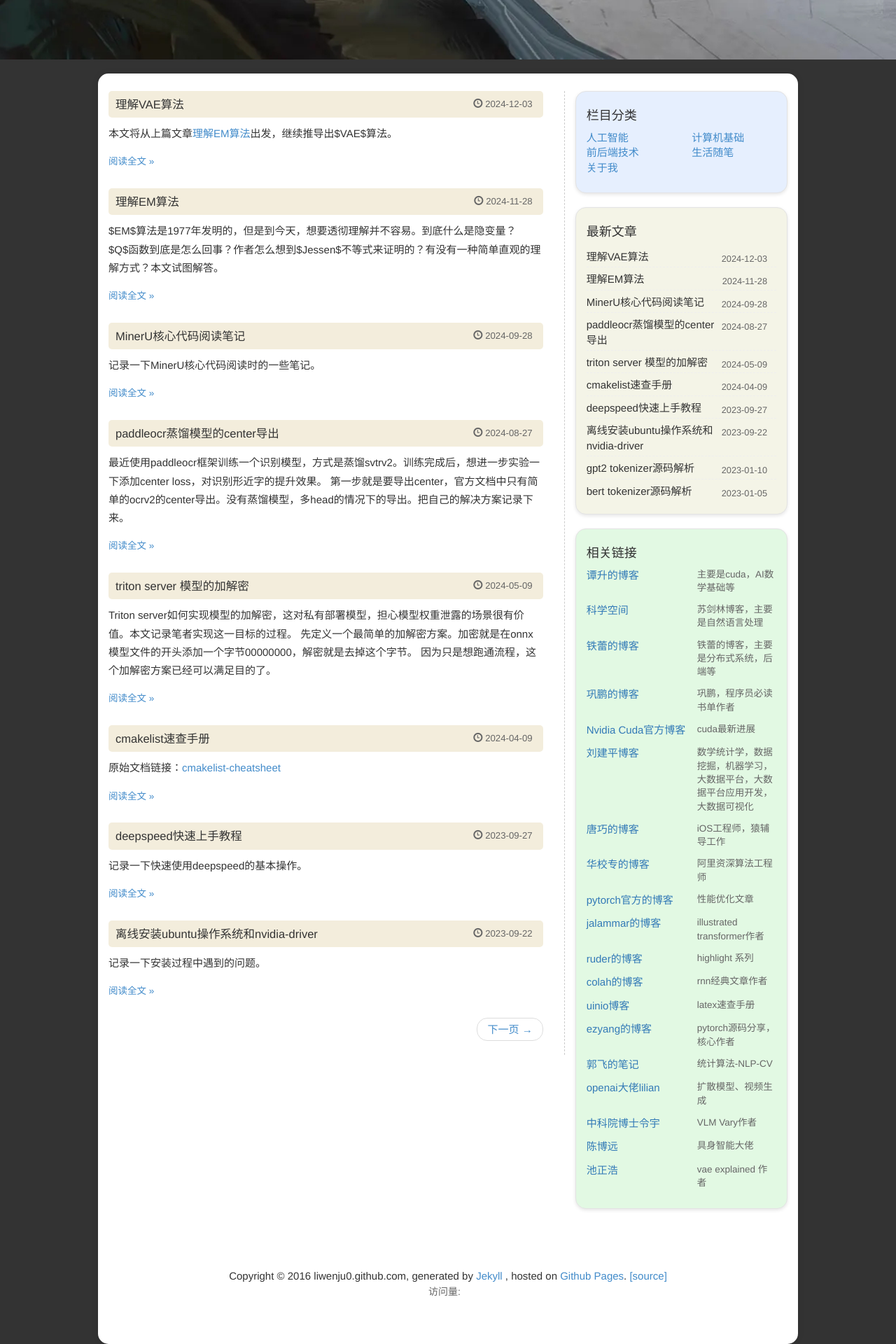
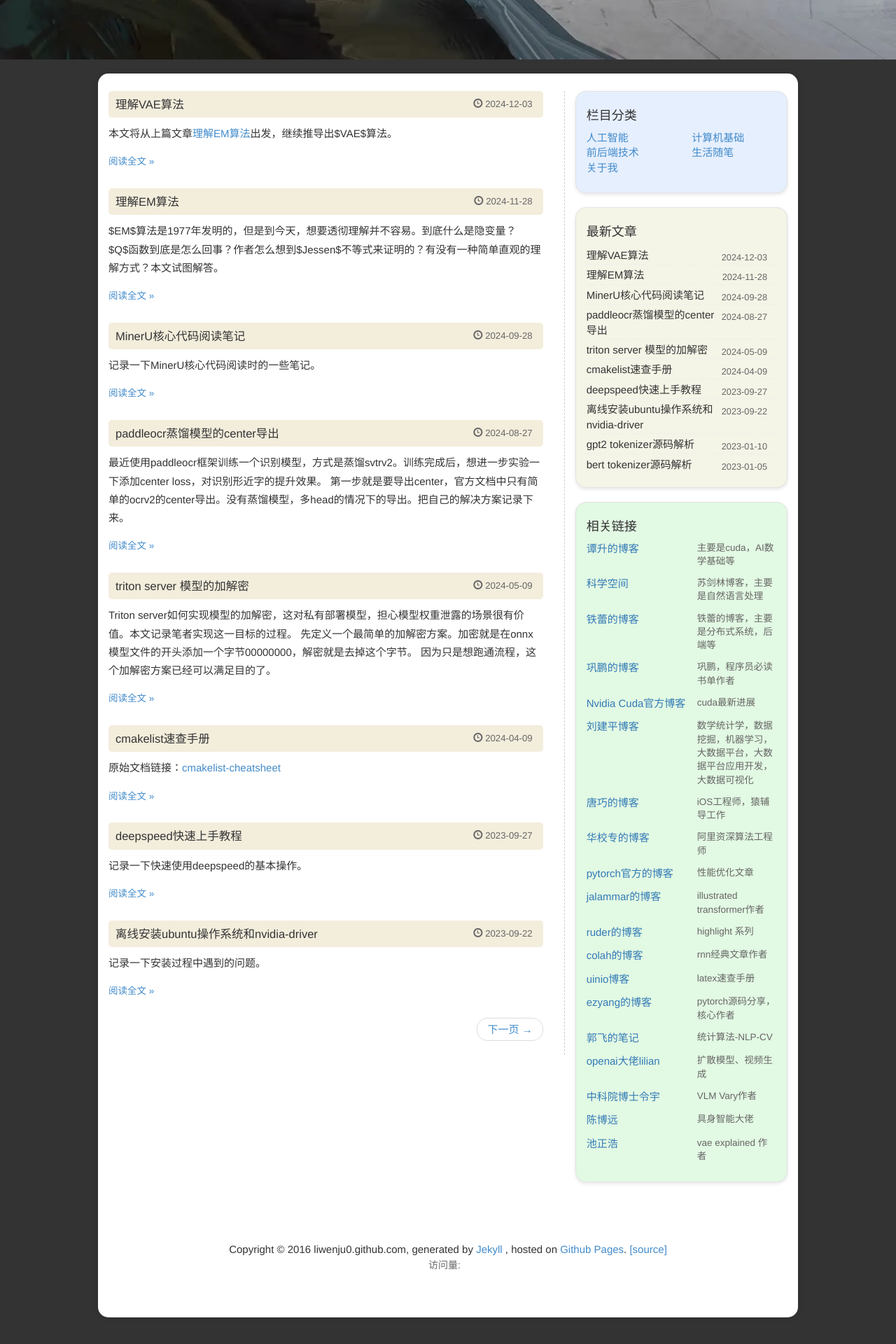
Before and after one commit to liwenju0/liwenju0.github.io, a Jekyll site: the page built from index.html, in a window 1280 px wide. Shown: the part 815-2735 px from the top of the page at 70% size. Built offline with Jekyll 4.4.1, drawn with Linux system fonts in a browser that asks for light colours; the list of posts is cut into pages by our own code; comment, search, counter and statistics services are not loaded; after the commit the page ends 2697 px from its top, so only the background shows below that.

Commit message:
再减小间距

```diff
--- a/css/blog.css
+++ b/css/blog.css
@@ -323,7 +323,7 @@ img {
 
 .recent-post-item {
   margin-bottom: 2px;
-  padding: 4px 0;
+  padding: 2px 0;
   border-bottom: 1px dashed #eee;
 }
 
```
